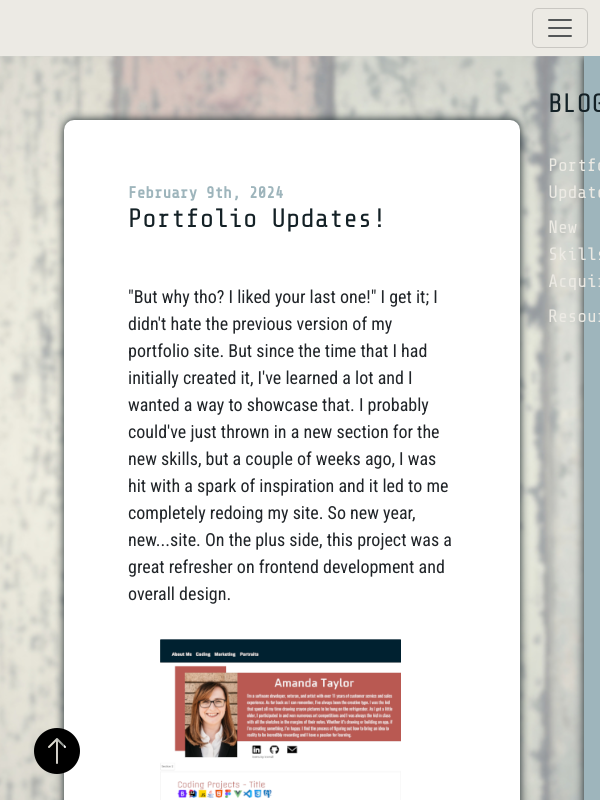
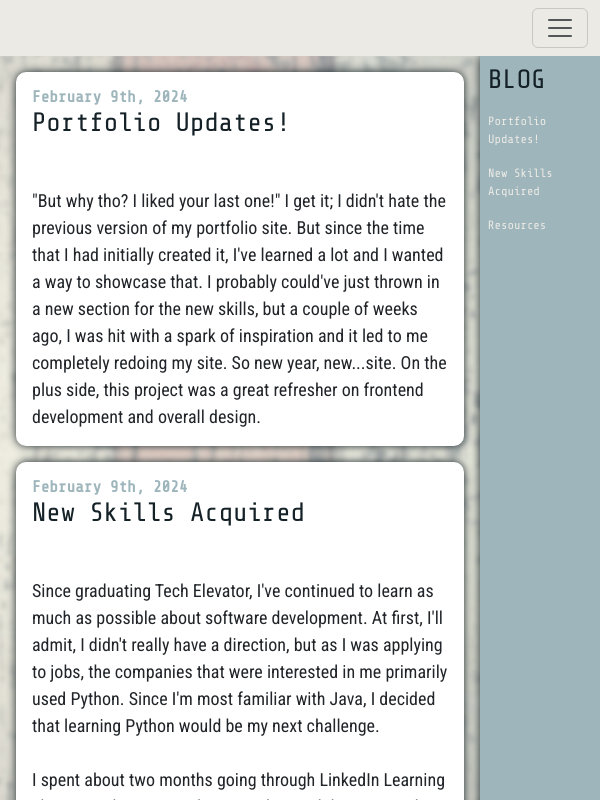
Before and after one commit to ATaylorN/Portfolio2024, a Vue app in the folder portfolio2024/: page /blog in a window 600 px wide. Shown: the top 800 px of the page. Built offline with nearby package versions, Linux system fonts and the light colour scheme.

Commit message:
media queries for blog

```diff
--- a/portfolio2024/src/components/BlogSection.vue
+++ b/portfolio2024/src/components/BlogSection.vue
@@ -188,6 +188,8 @@ b{
 }
 p{
     margin-bottom:0;
+    font-family: 'Roboto Condensed', sans-serif;
+    font-size: 18px;
 }
 .desc{
     color: #9EB5BC;
@@ -201,6 +203,7 @@ p{
 }
 .posts{
     padding: 4rem;
+    grid-area: blog;
 }
 .posts article{
     background-color: white;
@@ -220,9 +223,6 @@ p{
     background-repeat: no-repeat;
     background-size: cover;
     background-attachment: fixed;
-}
-.posts{
-    grid-area: blog;
 }
 .blog-nav {
     grid-area: nav;
@@ -265,10 +265,6 @@ h2{
     font-family: 'Share Tech Mono', monospace;
     color: #142126;
 }
-p{
-    font-family: 'Roboto Condensed', sans-serif;
-    font-size: 18px;
-}
 .slide-in-left {
 	-webkit-animation: slide-in-left 0.5s cubic-bezier(0.250, 0.460, 0.450, 0.940) both;
 	animation: slide-in-left 0.5s cubic-bezier(0.250, 0.460, 0.450, 0.940) both;
@@ -297,4 +293,34 @@ p{
     opacity: 1;
   }
 }
+@media only screen and (max-width: 600px){
+.blog-page{
+    grid-template-columns: 2fr 0.5fr;
+}
+.posts{
+    padding: 1rem;
+}
+.posts article{
+    margin-bottom: 1rem;
+    padding: 1rem;
+}
+img{
+    display: none;
+}
+.blog-nav{
+    font-size: 12px;
+}
+.blog-nav li{
+    padding: 0.5rem;
+}
+.blog-nav h2{
+    margin: 0.5rem;
+}
+}
+@media only screen and (min-width: 600px) and (max-width: 1100px){
+#portfolio img{
+ margin: 0.5rem;
+ max-height: 25rem;
+}
+}
 </style>
```
